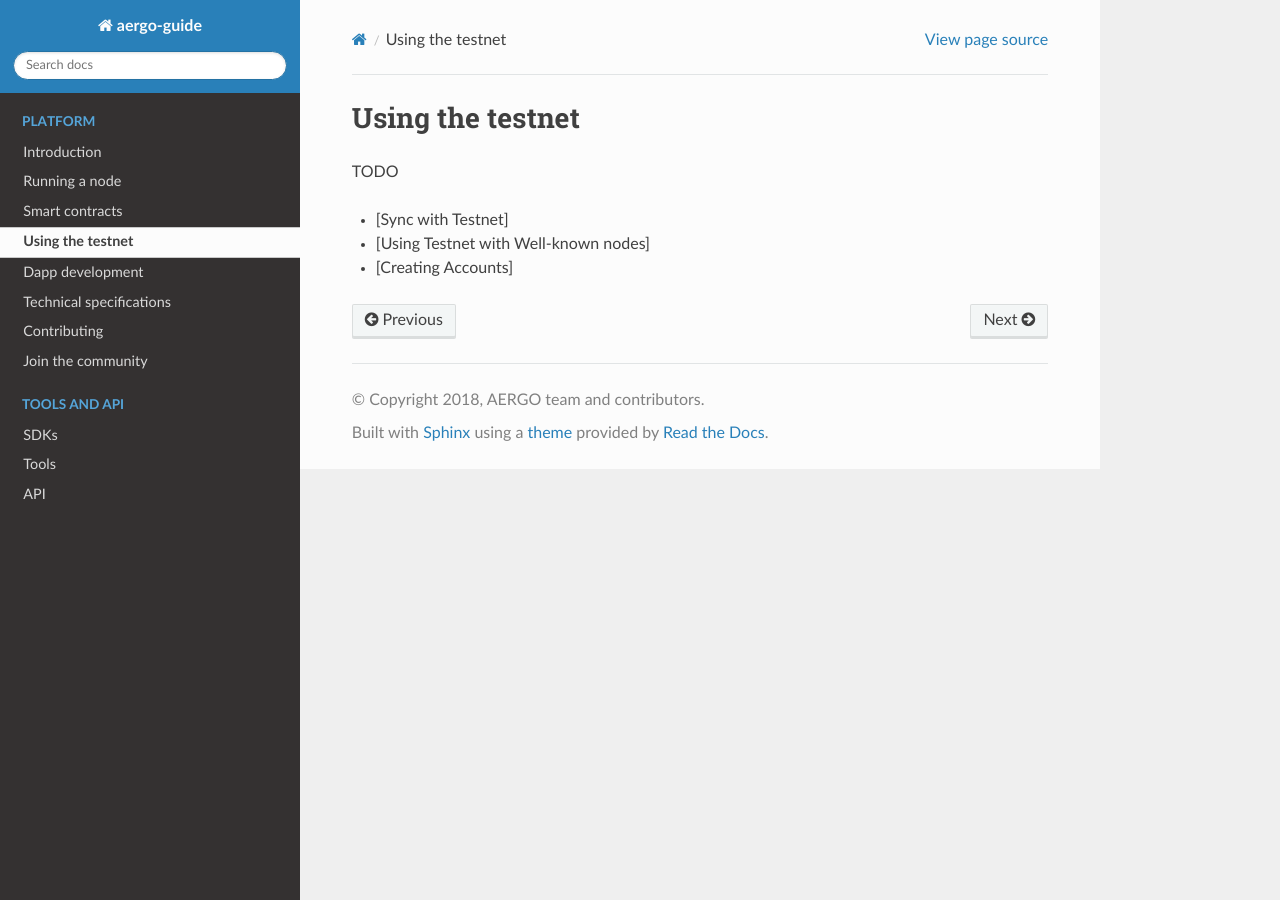
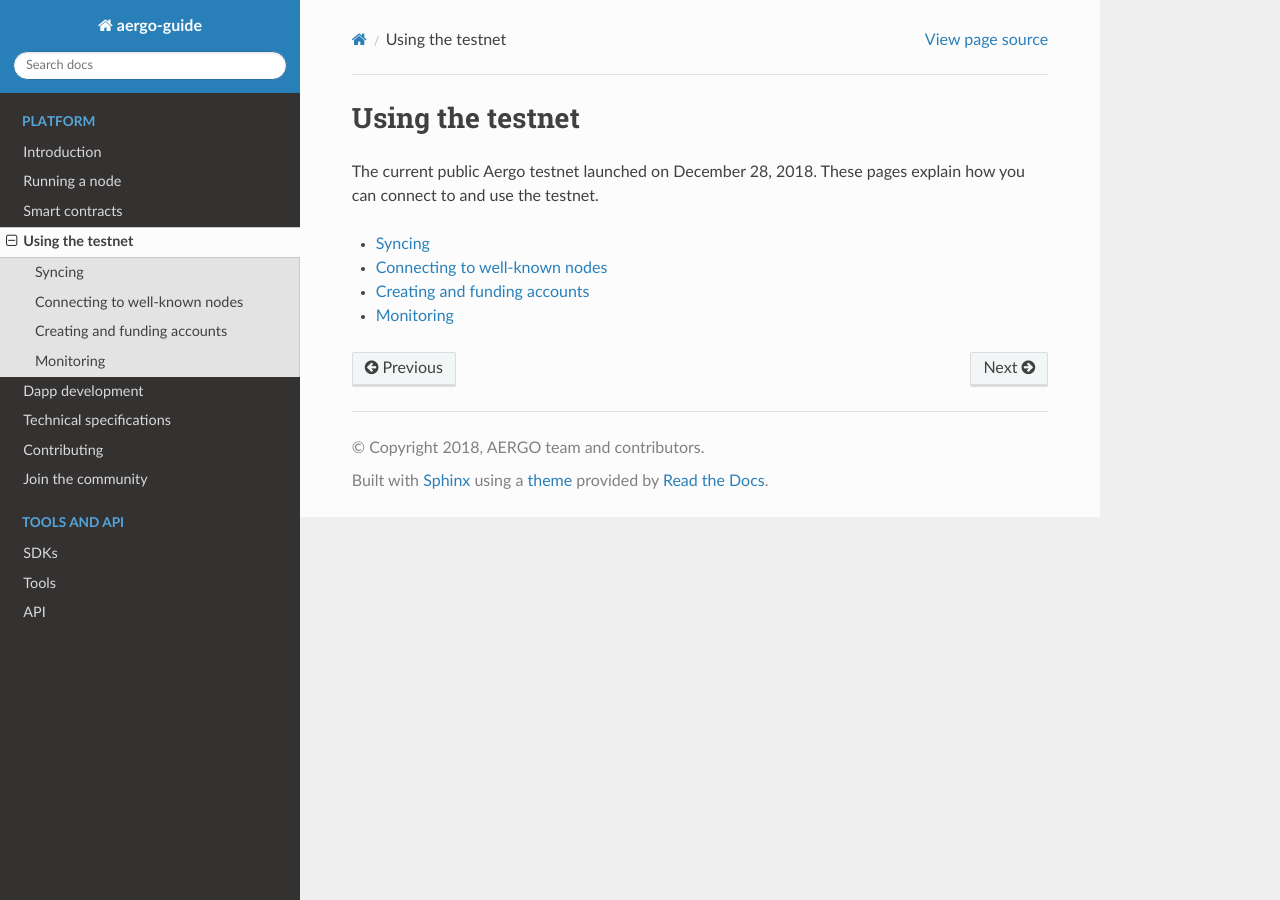
Before and after one commit to aergoio/guide, a Sphinx documentation site: the page built from source/using-testnet/index.rst, in a window 1280 px wide. Built offline with Sphinx 7.4.7 and the Read the Docs theme 2.0.0, drawn with Linux system fonts in a browser that asks for light colours.

Commit message:
Improve hierarchy in Lua and add testnet stubs

```diff
--- a/source/smart-contracts/index.rst
+++ b/source/smart-contracts/index.rst
@@ -1,7 +1,7 @@
 Smart contracts
 ===============
 
-Aergo provides its own smart platform for implementing various business logic on the blockchain.
+Aergo provides its own smart contract platform for implementing various business logic on the blockchain.
 
 Currently, you can create smart contracts using the Lua programming language.
 
--- /dev/null
+++ b/source/using-testnet/connecting.rst
@@ -0,0 +1,2 @@
+Connecting to well-known nodes
+==============================
--- /dev/null
+++ b/source/using-testnet/funding.rst
@@ -0,0 +1,2 @@
+Creating and funding accounts
+=============================
--- a/source/using-testnet/index.rst
+++ b/source/using-testnet/index.rst
@@ -1,8 +1,13 @@
 Using the testnet
 =================
 
-TODO
+The current public Aergo testnet launched on December 28, 2018.
+These pages explain how you can connect to and use the testnet.
 
-- [Sync with Testnet]
-- [Using Testnet with Well-known nodes]
-- [Creating Accounts]
+.. toctree::
+   :maxdepth: 2
+
+   syncing
+   connecting
+   funding
+   monitoring
--- /dev/null
+++ b/source/using-testnet/monitoring.rst
@@ -0,0 +1,5 @@
+Monitoring
+==========
+
+`Aergoscan <https://testnet.aergoscan.io>`_ is an explorer for the testnet.
+You can monitor blocks as they get produced and check transactions and accounts.
--- /dev/null
+++ b/source/using-testnet/syncing.rst
@@ -0,0 +1,2 @@
+Syncing
+=======
```
Also changed, not shown: source/smart-contracts/lua/guide.md (+5 -0 lines), source/smart-contracts/lua/hello-world.md (+1 -6 lines), source/smart-contracts/lua/index.rst (+7 -6 lines), source/smart-contracts/lua/reference.md (line endings or trailing spaces).
